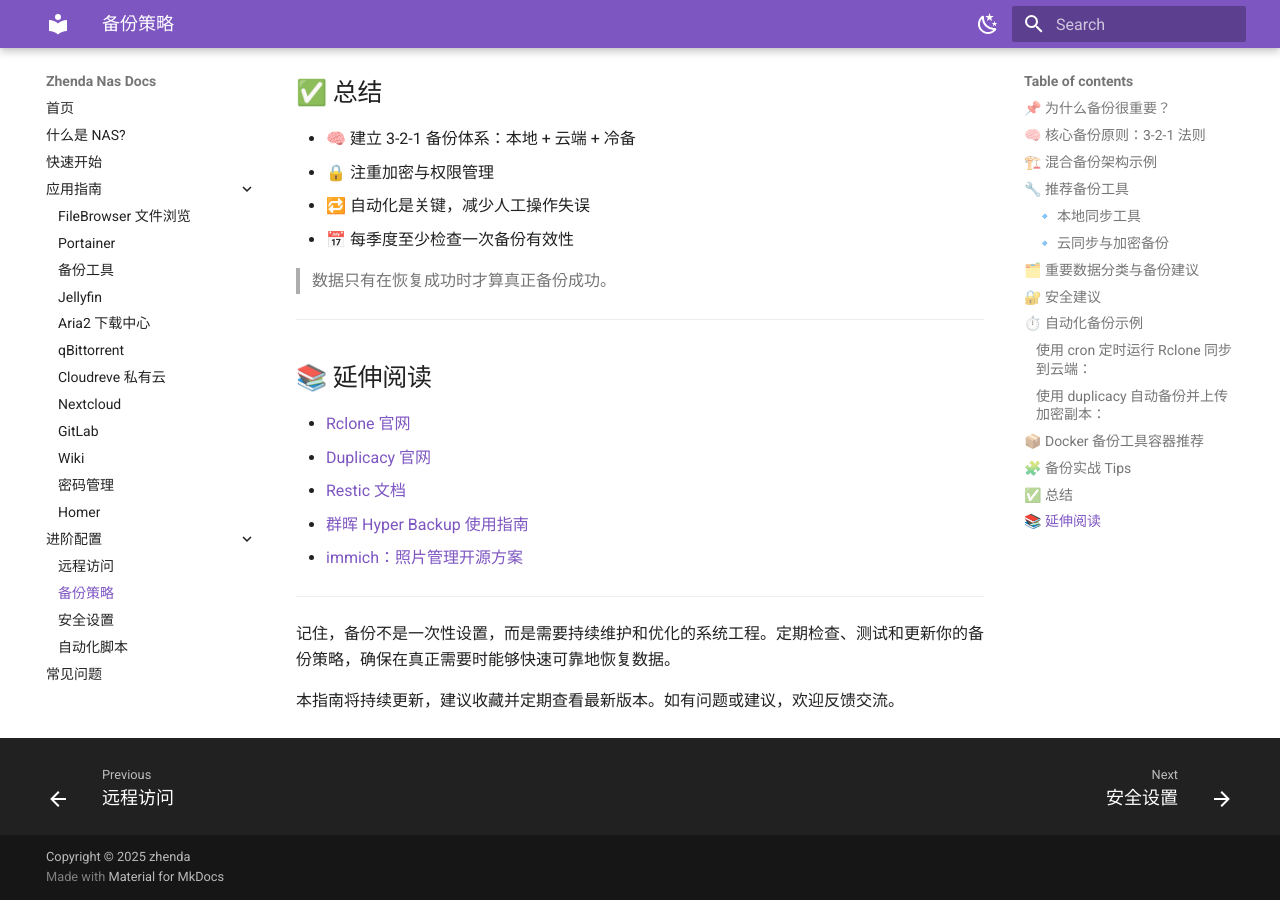
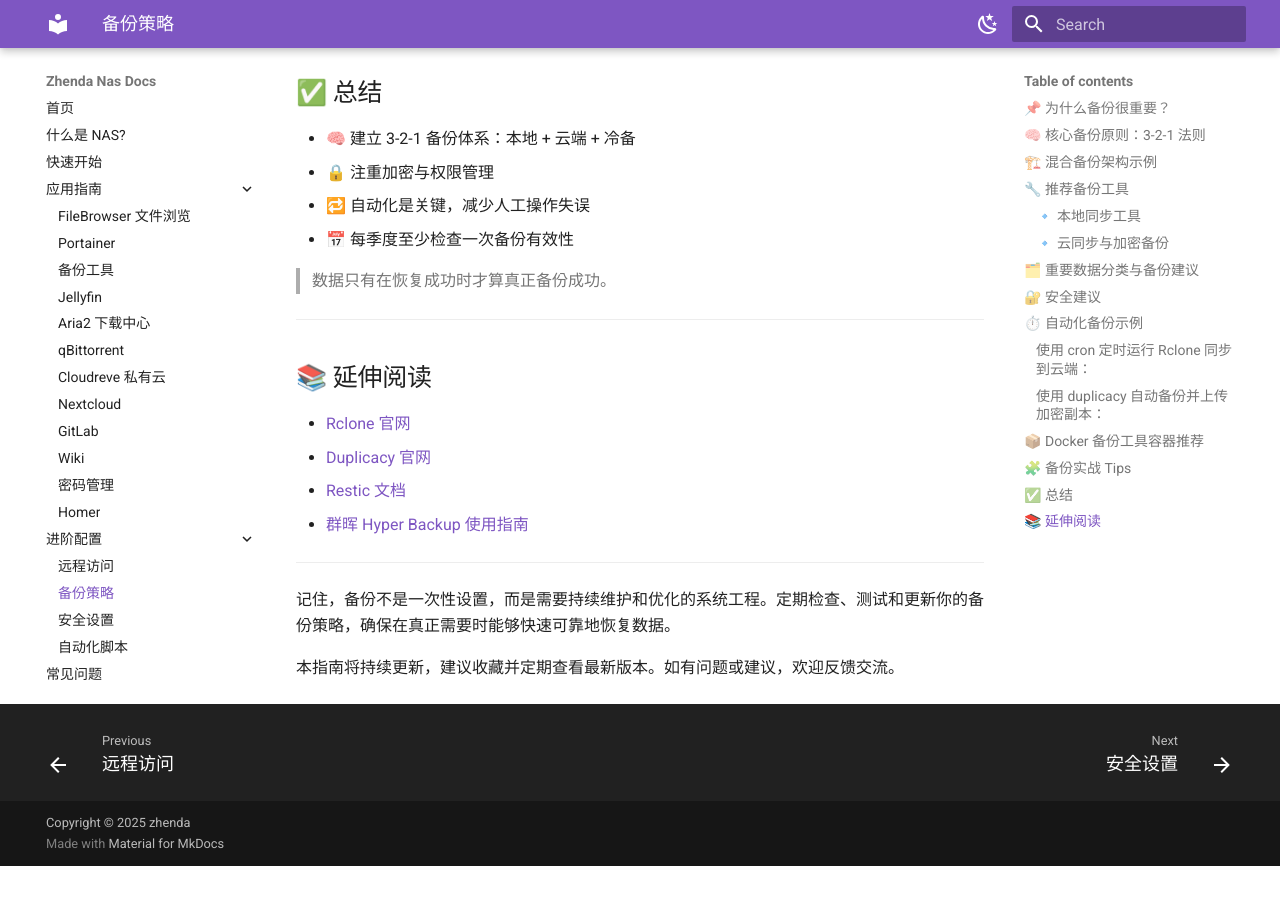
Before and after one commit to zhenda-hub/my-docker-files, an MkDocs documentation site: the page built from docs/advanced/backup-strategies.md, in a window 1280 px wide and 900 px high, scrolled down 3649 px. Built offline with MkDocs 1.6.1 and Material for MkDocs 9.7.7, drawn with Linux system fonts in a browser that asks for light colours; after the commit the page ends 4515 px from its top, so only the background shows below that.

Commit message:
fix: backup

```diff
--- a/docs/advanced/backup-strategies.md
+++ b/docs/advanced/backup-strategies.md
@@ -133,7 +133,6 @@ duplicacy backup -storage gdrive -stats
 * [Duplicacy 官网](https://duplicacy.com/)
 * [Restic 文档](https://restic.readthedocs.io/)
 * [群晖 Hyper Backup 使用指南](https://kb.synology.cn/zh-cn/DSM/help/DSM/Backup/backup_hyperbackup)
-* [immich：照片管理开源方案](https://github.com/immich-app/immich)
 
 ---
 
```
